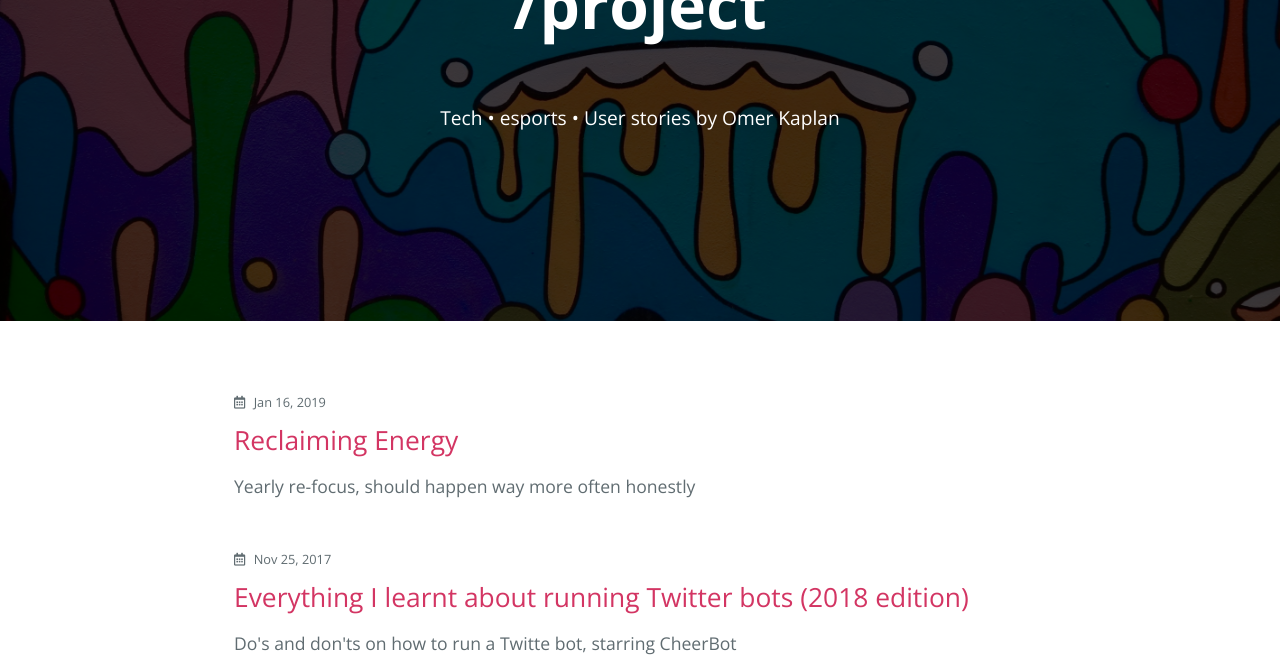
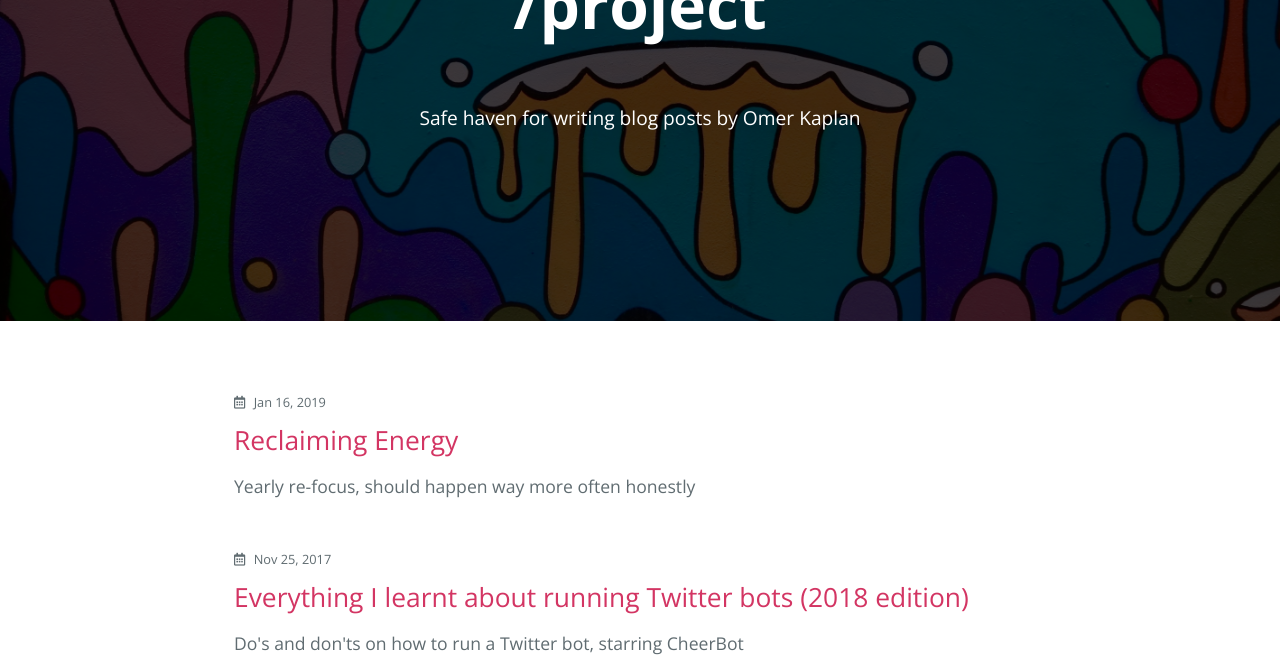
Before and after one commit to omerkaplan/project, a Jekyll site: the page built from index.md, in a window 1280 px wide and 900 px high. Shown: the part 239-897 px from the top of the window. Built offline with Jekyll 4.4.1, drawn with Linux system fonts in a browser that asks for light colours; nearby versions of some CDN libraries.

Commit message:
some typos

```diff
--- a/_config.yml
+++ b/_config.yml
@@ -3,8 +3,8 @@
 
 # Site settings
 title: /project
-email: email@email.com
-description: Tech &#8226; esports &#8226; User stories
+email: kap.omer@gmail.com
+description: Safe haven for writing blog posts
 owner_name: "Omer Kaplan" #This appears on the title of the homepage
 baseurl: "" # the subpath of your site, e.g. /blog *NOTE* This is differnt from local file dure to testing
 url: "http://slashproject.co" # the base hostname & protocol *NOTE* This is differnt from local file due to testing
--- a/_includes/footer.html
+++ b/_includes/footer.html
@@ -1,6 +1,8 @@
 
 <div class="bottom-navigation">
   <ul>
+    <li><a href="/">Home</a></li>
+    <li class="dot">&#8226;</li>
     <li><a href="https://www.twitter.com/{{ site.twitter_username }}">@{{ site.twitter_username }} on Twitter</a></li>
     <li class="dot">&#8226;</li>
     <li><a href="{{ site.baseurl }}/meta/2017/07/04/mission-statement.html">Mission Statement</a></li>
--- a/_posts/2018-05-23-twitter-bots-2018.md
+++ b/_posts/2018-05-23-twitter-bots-2018.md
@@ -1,7 +1,7 @@
 ---
 layout: post
 title:  "Everything I learnt about running Twitter bots (2018 edition)"
-subtitle: "Do's and don'ts on how to run a Twitte bot, starring CheerBot"
+subtitle: "Do's and don'ts on how to run a Twitter bot, starring CheerBot"
 date:   2017-11-25 10:00:00 -0400
 categories: "programming"
 author: "Omer Kaplan"
```
